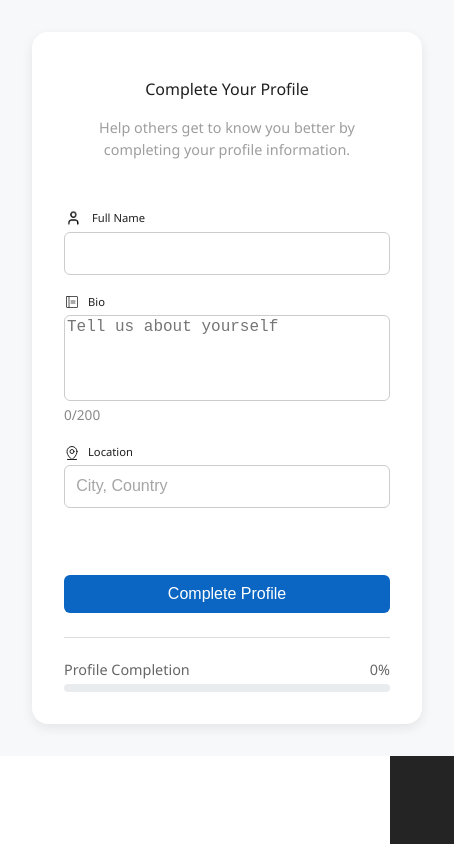
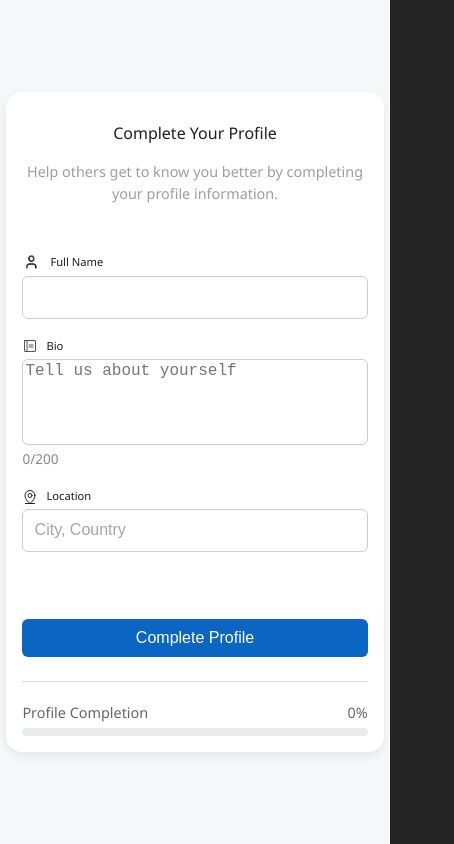
Before and after one commit to Alishak003/MiniLinkedIn, a React (Vite) app: page /completeProfile in a window 390 px wide. Shown: the whole page, 454 px wide, since content can reach past the window. Built offline with nearby package versions, Linux system fonts and the light colour scheme; no server answers.

Commit message:
ui changes

```diff
--- a/src/css/CompleteProfile.css
+++ b/src/css/CompleteProfile.css
@@ -8,6 +8,7 @@
   align-items: center;
   padding: 2rem;
   overflow: hidden;
+  height: 100vh;
 }
 
 .complete-profile-card {
@@ -191,6 +192,13 @@ textarea {
 }
 
 @media (max-width: 786px) {
+  .complete-profile-page {
+    padding: 0;
+  }
+  .complete-profile-card {
+    padding: 1rem;
+    margin: 0.4rem;
+  }
   .button-group {
     flex-direction: column;
   }
```
